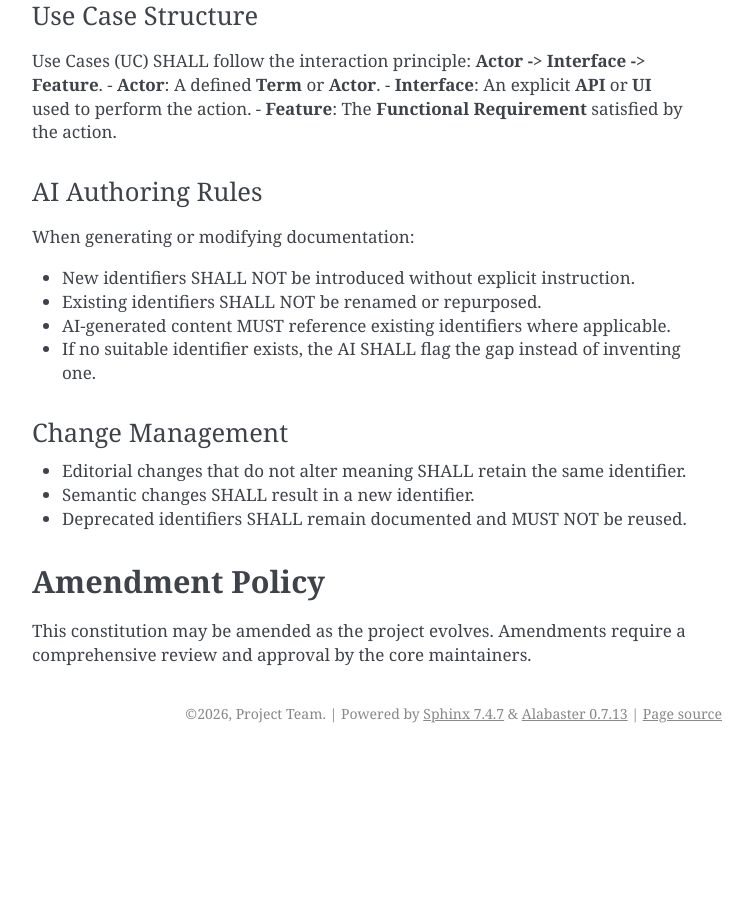
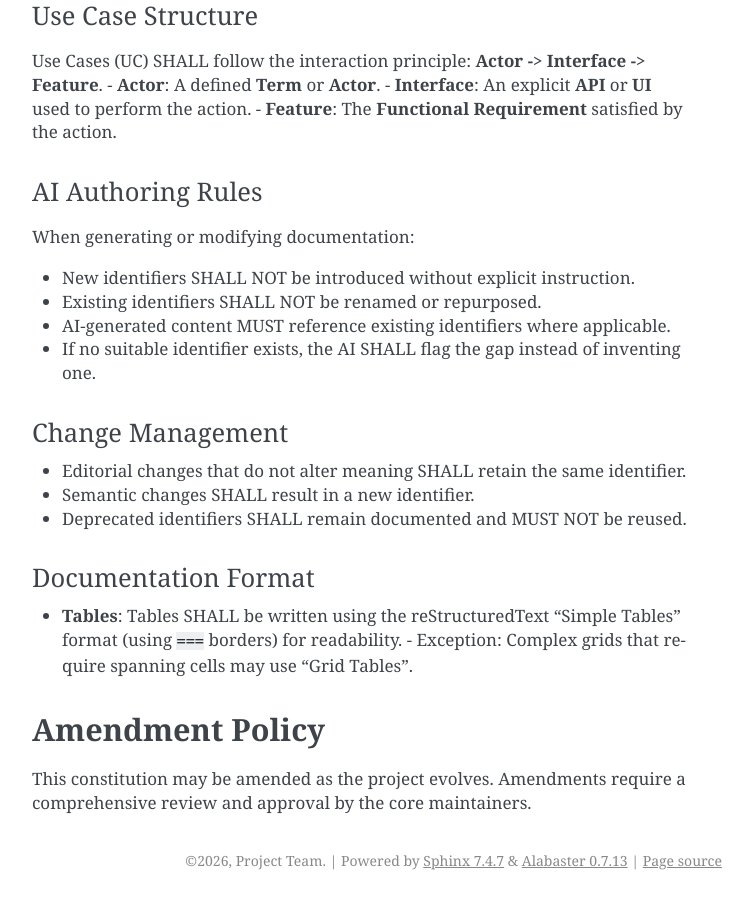
Before and after one commit to sonesuke/sid, a Sphinx documentation site: the page built from doc/constitution.rst, in a window 1280 px wide and 900 px high, scrolled down 2983 px. Shown: the whole window, without its empty margins (388-1141 px from the left). Built offline with Sphinx 7.4.7, drawn with Linux system fonts in a browser that asks for light colours; before the commit the page ends 3736 px from its top, so only the background shows below that.

Commit message:
docs: mandate Simple Tables format in constitution

```diff
--- a/doc/constitution.rst
+++ b/doc/constitution.rst
@@ -139,6 +139,11 @@ Change Management
 - Semantic changes SHALL result in a new identifier.
 - Deprecated identifiers SHALL remain documented and MUST NOT be reused.
 
+Documentation Format
+^^^^^^^^^^^^^^^^^^^^
+- **Tables**: Tables SHALL be written using the reStructuredText "Simple Tables" format (using ``===`` borders) for readability.
+  - Exception: Complex grids that require spanning cells may use "Grid Tables".
+
 
 **Amendment Policy**
 --------------------
```
